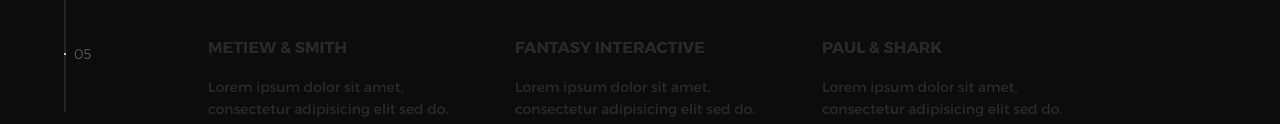
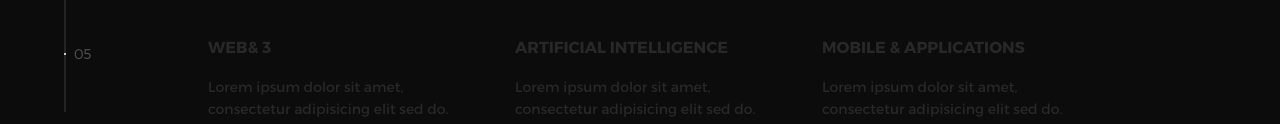
Before and after one commit to blinddoggy/AssymetricWeb, a plain HTML site: page index.html in a window 1280 px wide. Shown: the part 568-692 px from the top of the page. Drawn offline with nearby package versions, Linux system fonts and the light colour scheme.

Commit message:
three texts

```diff
--- a/index.html
+++ b/index.html
@@ -61,15 +61,15 @@
               </div>
               <div class="intro--options">
                 <a href="#0">
-                  <h3>Metiew &amp; Smith</h3>
+                  <h3>Web&amp; 3</h3>
                   <p>Lorem ipsum dolor sit amet, consectetur adipisicing elit sed do.</p>
                 </a>
                 <a href="#0">
-                  <h3>Fantasy interactive</h3>
+                  <h3>Artificial Intelligence</h3>
                   <p>Lorem ipsum dolor sit amet, consectetur adipisicing elit sed do.</p>
                 </a>
                 <a href="#0">
-                  <h3>Paul &amp; shark</h3>
+                  <h3>Mobile &amp; Applications</h3>
                   <p>Lorem ipsum dolor sit amet, consectetur adipisicing elit sed do.</p>
                 </a>
               </div>
```
